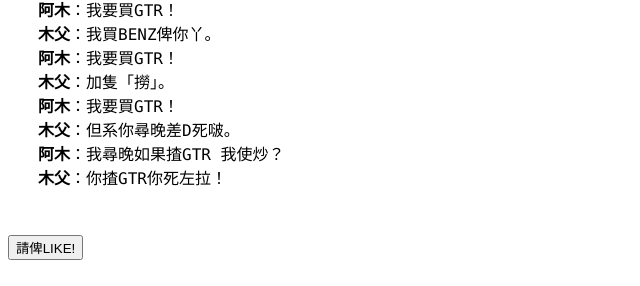
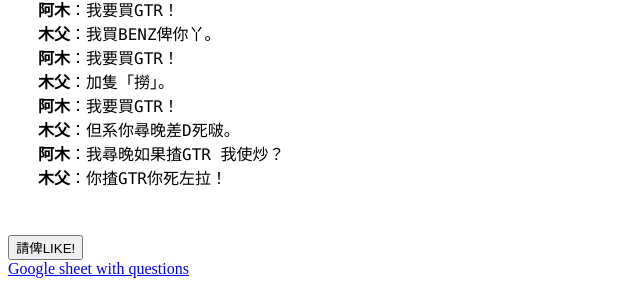
Before and after one commit to CHANwaiting221/homework, a plain HTML site: page index.html in a window 1280 px wide. Shown: the part 912-1198 px from the top of the page, without its empty margins (0-640 px from the left). Drawn offline with Linux system fonts and the light colour scheme.

Commit message:
Update index.html

```diff
--- a/index.html
+++ b/index.html
@@ -56,5 +56,6 @@
         <div class="button1">
         <button id="clickcount" onClick="count()">請俾LIKE!</button>
         </div>
+	<a href="https://docs.google.com/spreadsheets/d/1cNGii_LV7S3vX4t-x5LkgxY_o47rocKDzkDfAcJI8C8/edit?usp=sharing" target="_blank">Google sheet with questions</a>
     </body>
 </html>
```
